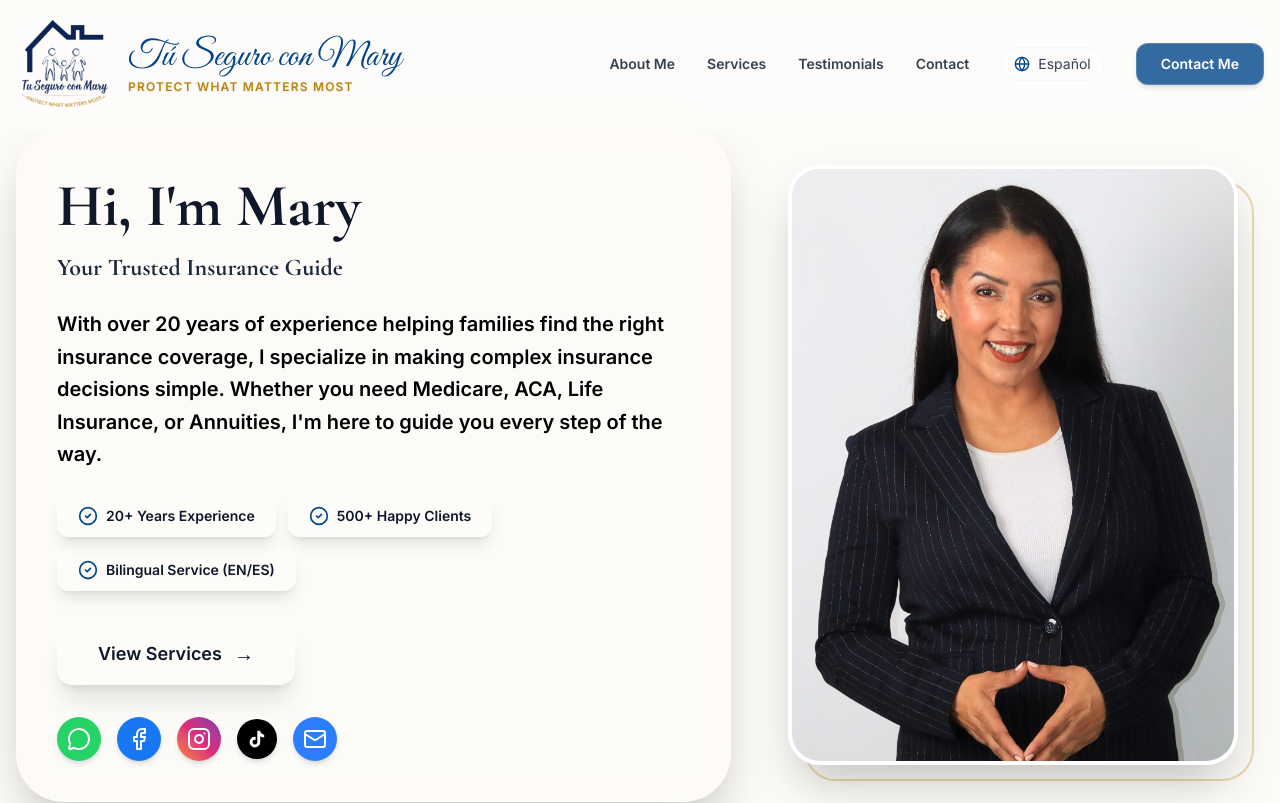
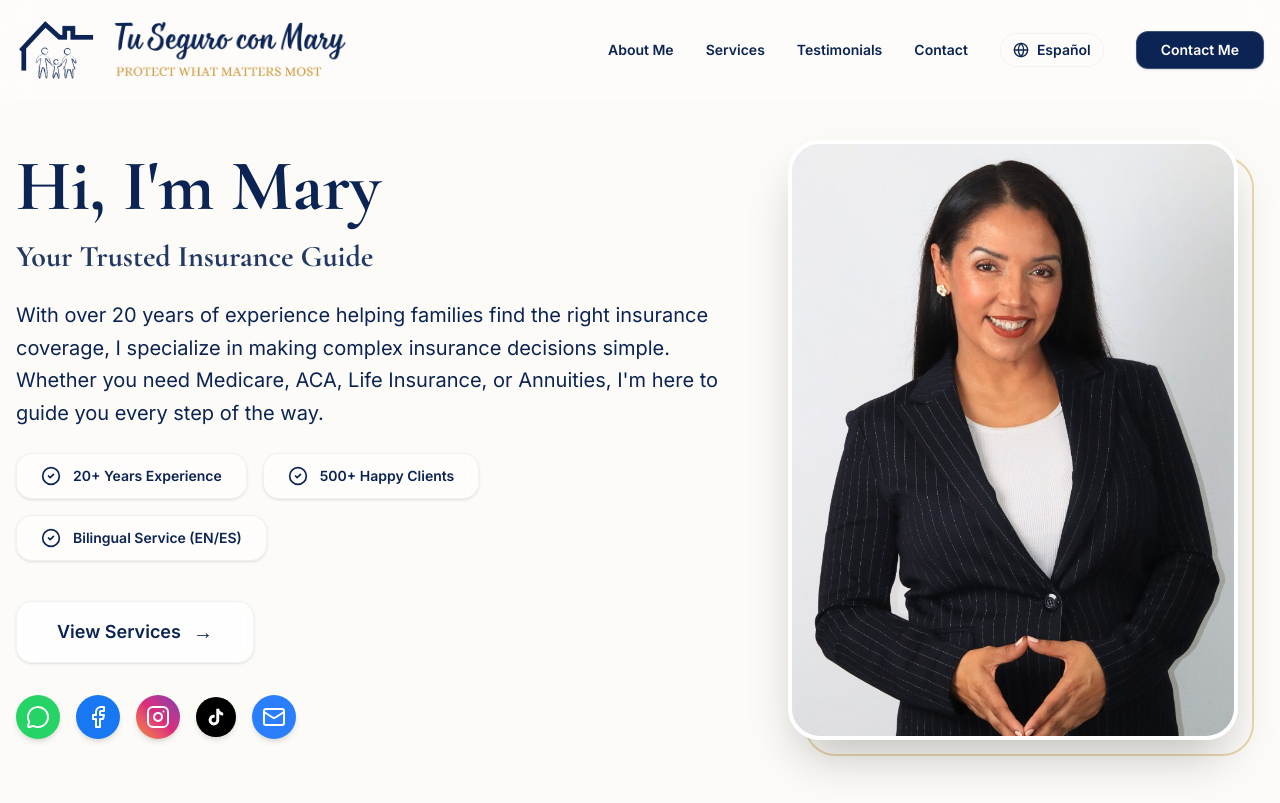
Before and after one commit to AnthonyFclub/tu-seguro-con-mary-landing, a Next.js app: page /en in a window 1280 px wide. Shown: the top 803 px of the page. Built offline with nearby package versions, Linux system fonts and the light colour scheme.

Commit message:
detalles de letras

```diff
--- a/app/globals.css
+++ b/app/globals.css
@@ -13,6 +13,7 @@
   --font-serif: var(--font-cormorant), ui-serif, Georgia, serif;
   --font-mono: var(--font-geist-mono);
   --color-brand-blue: #00458b;
+  --color-brand-dark-blue: #0b2454;
   --color-brand-gold: #b8860b;
   --color-brand-cream: #fdfbf7;
 }
--- a/components/Header.tsx
+++ b/components/Header.tsx
@@ -28,30 +28,31 @@ export default function Header() {
     return (
         <header
             className={`fixed top-0 left-0 right-0 z-50 transition-all duration-300 ${isScrolled
-                ? 'bg-white/70 backdrop-blur-lg shadow-lg py-2'
-                : 'bg-white/40 backdrop-blur-md py-4'
+                ? 'bg-white/70 backdrop-blur-lg shadow-lg py-1.5'
+                : 'bg-white/40 backdrop-blur-md py-2.5'
                 } border-b border-white/20`}
         >
             <div className="container mx-auto px-4">
                 <nav className="flex items-center justify-between">
                     {/* Logo */}
-                    <Link href="/" className="flex items-center gap-4 group">
-                        <div className="relative w-20 h-20 lg:w-24 lg:h-24">
+                    <Link href="/" className="flex items-center gap-2 lg:gap-3 group">
+                        <div className="relative w-14 h-14 lg:w-20 lg:h-20">
                             <Image
-                                src="/logo-header-house.png"
-                                alt="Logo"
+                                src="/header-house.png"
+                                alt="Logo Casa"
                                 fill
-                                className="object-contain group-hover:scale-110 transition-transform"
+                                className="object-contain"
                                 priority
                             />
                         </div>
-                        <div className="flex flex-col">
-                            <span className="text-3xl lg:text-4xl font-normal text-brand-blue leading-tight font-[family-name:var(--font-great-vibes)]">
-                                Tú Seguro con Mary
-                            </span>
-                            <span className="text-[10px] lg:text-xs font-bold text-brand-gold tracking-widest uppercase drop-shadow-[0_1px_1px_rgba(0,0,0,0.1)]">
-                                PROTECT WHAT MATTERS MOST
-                            </span>
+                        <div className="relative w-44 h-16 lg:w-60 lg:h-20">
+                            <Image
+                                src="/header-text.png"
+                                alt="Tú Seguro con Mary"
+                                fill
+                                className="object-contain"
+                                priority
+                            />
                         </div>
                     </Link>
 
@@ -61,7 +62,7 @@ export default function Header() {
                             <Link
                                 key={item.href}
                                 href={item.href}
-                                className="text-sm font-semibold text-gray-700 hover:text-brand-blue transition-colors"
+                                className="text-sm font-bold text-brand-dark-blue hover:text-brand-gold transition-all duration-300 hover:drop-shadow-[0_0_8px_rgba(184,134,11,0.6)]"
                             >
                                 {item.label}
                             </Link>
@@ -71,7 +72,7 @@ export default function Header() {
 
                         <Link
                             href="#contact"
-                            className="bg-brand-blue/80 backdrop-blur-md text-white px-6 py-2.5 rounded-xl font-bold text-sm hover:bg-brand-blue/90 transition-all shadow-md hover:shadow-lg border border-white/20"
+                            className="bg-brand-dark-blue hover:bg-brand-dark-blue/90 text-white px-6 py-2 rounded-xl font-bold text-sm transition-all shadow-sm hover:shadow-[0_0_15px_rgba(184,134,11,0.4)] hover:scale-105 border border-white/20"
                         >
                             {t('cta')}
                         </Link>
--- a/components/Hero.tsx
+++ b/components/Hero.tsx
@@ -40,35 +40,35 @@ export default function Hero() {
 
                     {/* Column Left: Content - Unified in a Glass Panel */}
                     <div className="lg:col-span-7 animate-in fade-in slide-in-from-left duration-1000">
-                        <div className="bg-white/10 backdrop-blur-xl p-6 lg:p-10 rounded-[3rem] border border-white/20 shadow-2xl space-y-6">
+                        <div className="space-y-6">
                             <div className="space-y-2">
-                                <h1 className="text-4xl lg:text-6xl font-extrabold text-slate-900 leading-tight font-serif drop-shadow-[0_2px_2px_rgba(255,255,255,0.7)]">
+                                <h1 className="text-4xl lg:text-7xl font-extrabold text-brand-dark-blue leading-tight font-serif">
                                     {t('headline')}
                                 </h1>
-                                <h2 className="text-xl lg:text-2xl font-bold text-slate-800 font-serif drop-shadow-[0_1px_1px_rgba(255,255,255,0.5)]">
+                                <h2 className="text-xl lg:text-3xl font-bold text-brand-dark-blue/90 font-serif">
                                     {t('subheadline')}
                                 </h2>
                             </div>
 
-                            <p className="text-lg lg:text-xl text-black leading-relaxed font-bold drop-shadow-[0_1px_2px_rgba(255,255,255,0.95)]">
+                            <p className="text-lg lg:text-xl text-brand-dark-blue leading-relaxed font-medium">
                                 {t('description')}
                             </p>
 
-                            {/* Stats - Crystal effect badges */}
-                            <div className="flex flex-wrap gap-3">
+                            {/* Stats - Interactive badges */}
+                            <div className="flex flex-wrap gap-4">
                                 {stats.map((stat, i) => (
-                                    <div key={i} className="flex items-center gap-2 px-5 py-2.5 bg-white/10 backdrop-blur-xl rounded-xl shadow-lg border border-white/20 hover:bg-white/20 transition-all">
-                                        <span className="text-brand-blue">{stat.icon}</span>
-                                        <span className="text-sm font-bold text-slate-900">{stat.label}</span>
+                                    <div key={i} className="flex items-center gap-3 px-6 py-3 bg-white/50 backdrop-blur-sm rounded-2xl shadow-sm border border-brand-dark-blue/5 hover:shadow-[0_0_20px_rgba(184,134,11,0.3)] hover:scale-105 hover:bg-white transition-all duration-300">
+                                        <span className="text-brand-dark-blue">{stat.icon}</span>
+                                        <span className="text-sm font-bold text-brand-dark-blue">{stat.label}</span>
                                     </div>
                                 ))}
                             </div>
 
-                            {/* Actions - Single prominent button with crystal effect */}
-                            <div className="flex flex-wrap gap-4 pt-2">
+                            {/* Actions - Single prominent button with resalte effect */}
+                            <div className="flex flex-wrap gap-4 pt-4">
                                 <Link
                                     href="#services"
-                                    className="bg-white/10 backdrop-blur-xl hover:bg-white/20 text-slate-900 px-10 py-4 rounded-2xl font-bold text-lg shadow-xl hover:shadow-2xl transition-all active:scale-95 border border-white/20 flex items-center gap-3 group"
+                                    className="bg-white/80 backdrop-blur-sm hover:bg-white text-brand-dark-blue px-10 py-4 rounded-2xl font-bold text-lg shadow-sm border border-brand-dark-blue/5 hover:shadow-[0_0_20px_rgba(184,134,11,0.3)] hover:scale-105 transition-all duration-300 active:scale-95 flex items-center gap-3 group"
                                 >
                                     {t('buttons.services')}
                                     <span className="text-xl group-hover:translate-x-1 transition-transform">→</span>
--- a/components/LanguageSwitcher.tsx
+++ b/components/LanguageSwitcher.tsx
@@ -18,10 +18,10 @@ export default function LanguageSwitcher() {
     return (
         <button
             onClick={toggleLocale}
-            className="flex items-center gap-2 px-3 py-1.5 rounded-full hover:bg-gray-100 transition-colors text-sm font-medium text-gray-700 border border-gray-100"
+            className="flex items-center gap-2 px-3 py-1.5 rounded-full transition-all duration-300 text-sm font-bold text-brand-dark-blue hover:text-brand-gold hover:drop-shadow-[0_0_8px_rgba(184,134,11,0.6)] border border-brand-dark-blue/5"
             aria-label="Switch Language"
         >
-            <Globe className="w-4 h-4 text-brand-blue" />
+            <Globe className="w-4 h-4 text-brand-dark-blue" />
             <span>{locale === 'en' ? 'Español' : 'English'}</span>
         </button>
     );
```
Also changed, not shown: public/header-house.png (added), public/header-text.png (added).
